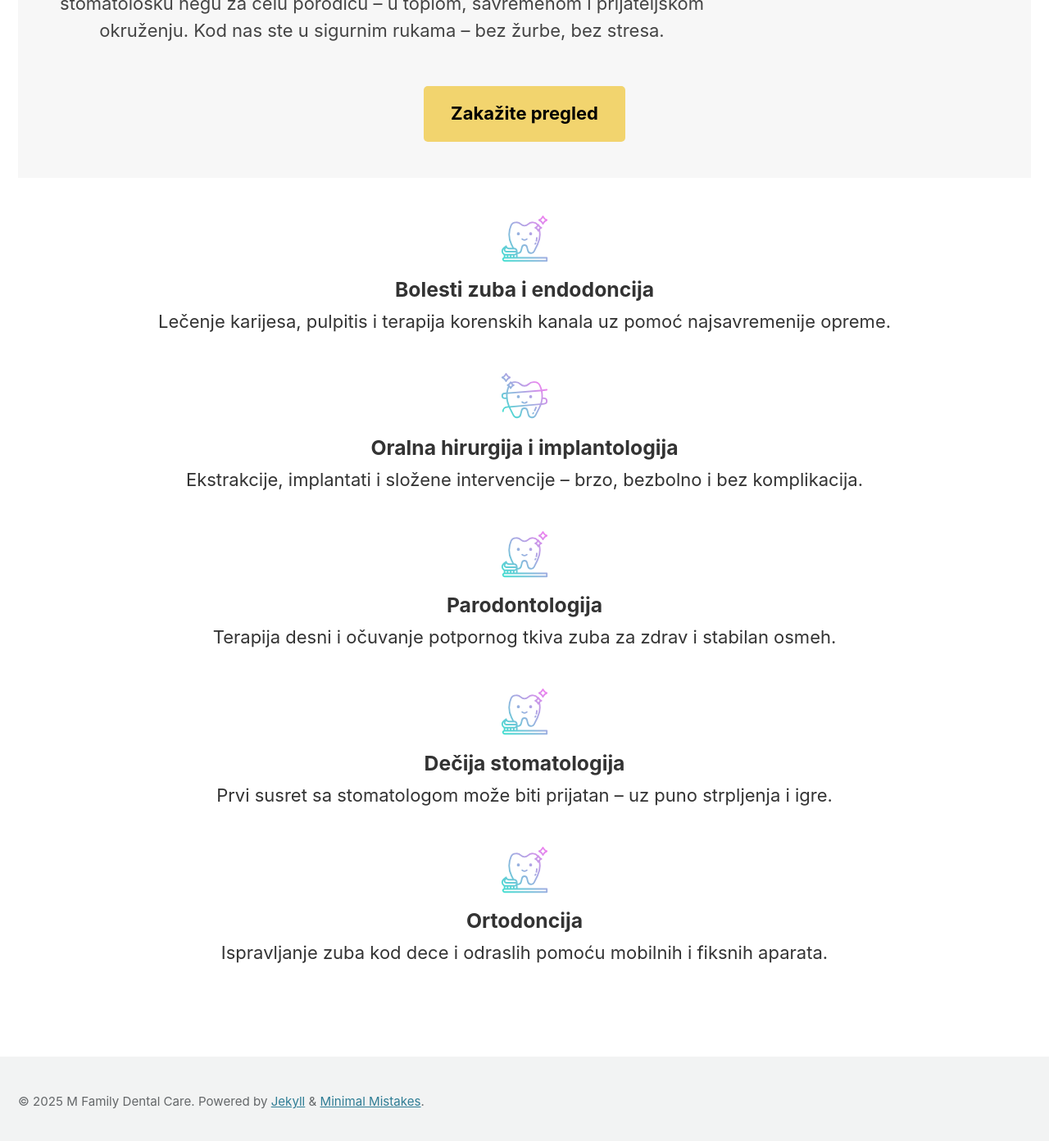
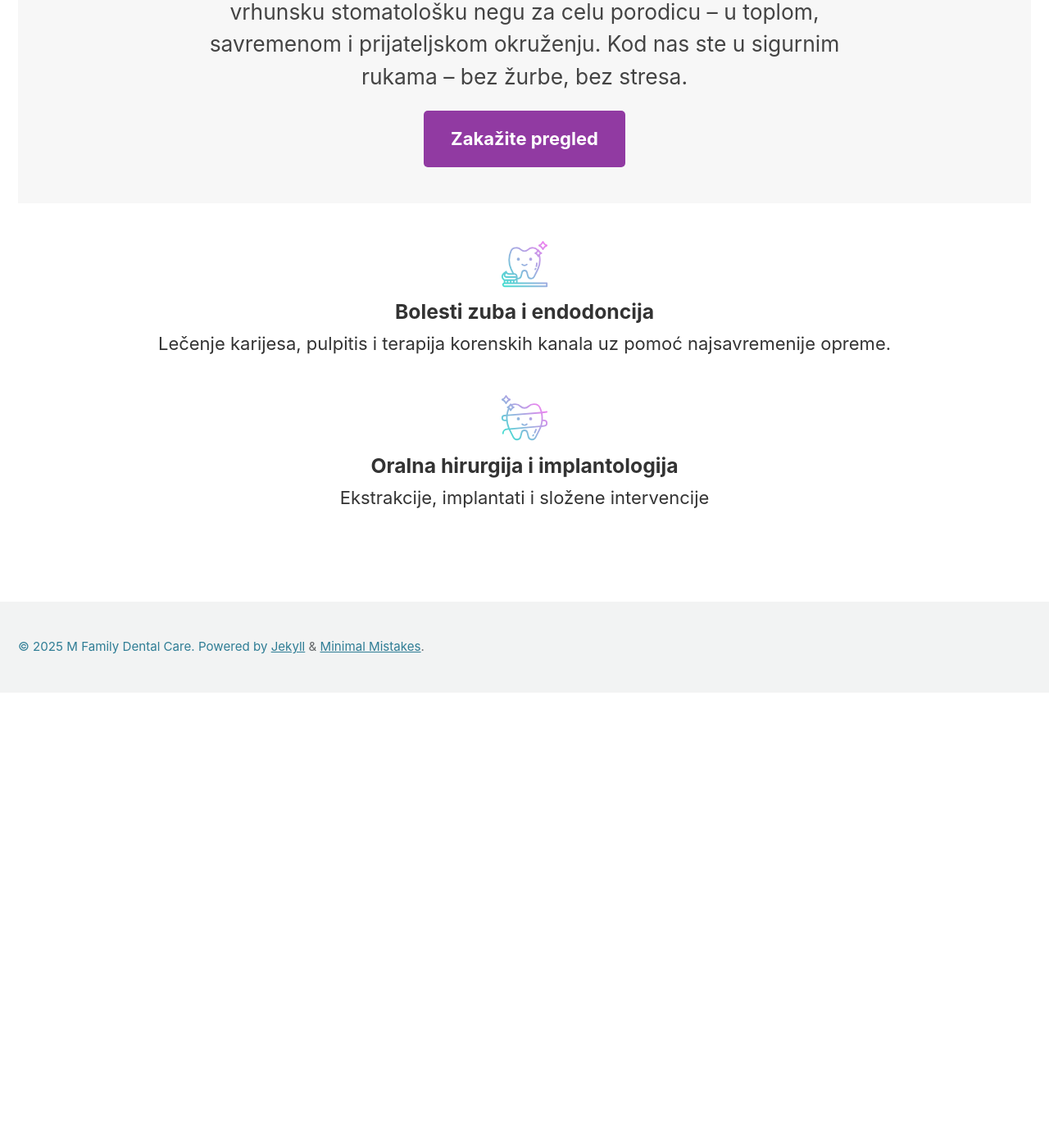
Before and after one commit to kukibrkica/dental2, a Jekyll site: the page built from index.html, in a window 1280 px wide and 1400 px high, scrolled down 572 px. Shown: the top 1392 px of the window at 82% size. Built offline with Jekyll 4.4.1, drawn with Linux system fonts in a browser that asks for light colours; cached includes are drawn as plain includes; the list of posts is cut into pages by our own code; after the commit the page ends 1417 px from its top, so only the background shows below that.

Commit message:
Update index.html
Sesta iymena od AI, sitne popravke

```diff
--- a/index.html
+++ b/index.html
@@ -9,8 +9,10 @@ header:
 
 <section class="intro" style="text-align: center; padding: 2em;">
   <h1>Dobrodošli u M Family Dental Care</h1>
-  <p>U srcu vašeg osmeha je poverenje. Naša ordinacija pruža vrhunsku stomatološku negu za celu porodicu – u toplom, savremenom i prijateljskom okruženju. Kod nas ste u sigurnim rukama – bez žurbe, bez stresa.</p>
-  <a href="/kontakt.html" class="button" style="margin-top: 1em; background-color: #f2d46e; color: #000;">Zakažite pregled</a>
+  <p style="max-width: 800px; margin: 0 auto; font-size: 1.2em; color: #444; text-align: center;">
+    U srcu vašeg osmeha je poverenje. Naša ordinacija pruža vrhunsku stomatološku negu za celu porodicu – u toplom, savremenom i prijateljskom okruženju. Kod nas ste u sigurnim rukama – bez žurbe, bez stresa.
+  </p>
+  <a href="/kontakt.html" class="button" style="margin-top: 1em; background-color: #913AA2; color: #fff;">Zakažite pregled</a>
 </section>
 
 <div class='mod modGallery'>
@@ -19,54 +21,17 @@ header:
 
       <li class='brand' style='text-align: center; margin: 1em;'>
         <a href='portfolio-item.html' style='text-decoration: none;'>
-          <img alt="Bolesti zuba" src="{{site.baseurl}}/assets/images/tooth.svg" style='width: 60px; height: auto; margin-bottom: 0.5em;' />
+          <img alt="Bolesti zuba" src="{{site.baseurl}}/assets/images/tooth.svg" style='width: 60px; height: auto; margin-bottom: 0.3em;' />
           <div class='thumb-info'>
             <h3 style='margin: 0.3em 0;'>Bolesti zuba i endodoncija</h3>
-            <p style='margin: 0;'>Lečenje karijesa, pulpitis i terapija korenskih kanala uz pomoć najsavremenije opreme.</p>
+            <p style='margin: 0;'>Lečenje karijesa, pulpitis i terapija korenskih kanala uz pomoć najsavremenije opreme.</p>
           </div>
         </a>
       </li>
 
       <li class='web-design print' style='text-align: center; margin: 1em;'>
         <a href='portfolio-item.html' style='text-decoration: none;'>
-          <img alt="Oralna hirurgija" src="{{site.baseurl}}/assets/images/teeth.svg" style='width: 60px; height: auto; margin-bottom: 0.5em;' />
+          <img alt="Oralna hirurgija" src="{{site.baseurl}}/assets/images/teeth.svg" style='width: 60px; height: auto; margin-bottom: 0.3em;' />
           <div class='thumb-info'>
             <h3 style='margin: 0.3em 0;'>Oralna hirurgija i implantologija</h3>
-            <p style='margin: 0;'>Ekstrakcije, implantati i složene intervencije – brzo, bezbolno i bez komplikacija.</p>
-          </div>
-        </a>
-      </li>
-
-      <li class='brand' style='text-align: center; margin: 1em;'>
-        <a href='portfolio-item.html' style='text-decoration: none;'>
-          <img alt="Parodontologija" src="{{site.baseurl}}/assets/images/tooth.svg" style='width: 60px; height: auto; margin-bottom: 0.5em;' />
-          <div class='thumb-info'>
-            <h3 style='margin: 0.3em 0;'>Parodontologija</h3>
-            <p style='margin: 0;'>Terapija desni i očuvanje potpornog tkiva zuba za zdrav i stabilan osmeh.</p>
-          </div>
-        </a>
-      </li>
-
-      <li class='brand' style='text-align: center; margin: 1em;'>
-        <a href='portfolio-item.html' style='text-decoration: none;'>
-          <img alt="Dečija stomatologija" src="{{site.baseurl}}/assets/images/tooth.svg" style='width: 60px; height: auto; margin-bottom: 0.5em;' />
-          <div class='thumb-info'>
-            <h3 style='margin: 0.3em 0;'>Dečija stomatologija</h3>
-            <p style='margin: 0;'>Prvi susret sa stomatologom može biti prijatan – uz puno strpljenja i igre.</p>
-          </div>
-        </a>
-      </li>
-
-      <li class='brand' style='text-align: center; margin: 1em;'>
-        <a href='portfolio-item.html' style='text-decoration: none;'>
-          <img alt="Ortodoncija" src="{{site.baseurl}}/assets/images/tooth.svg" style='width: 60px; height: auto; margin-bottom: 0.5em;' />
-          <div class='thumb-info'>
-            <h3 style='margin: 0.3em 0;'>Ortodoncija</h3>
-            <p style='margin: 0;'>Ispravljanje zuba kod dece i odraslih pomoću mobilnih i fiksnih aparata.</p>
-          </div>
-        </a>
-      </li>
-
-    </ul>
-  </div>
-</div>
+            <p style='margin: 0;'>Ekstrakcije, implantati i složene intervencije
```
